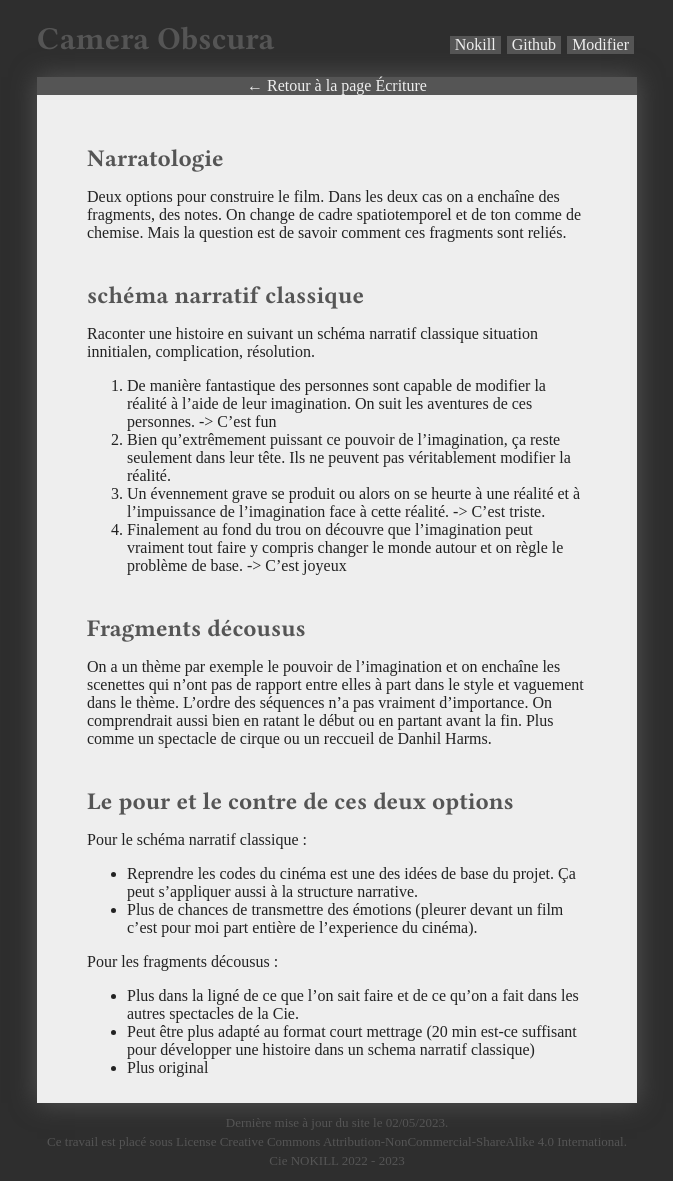
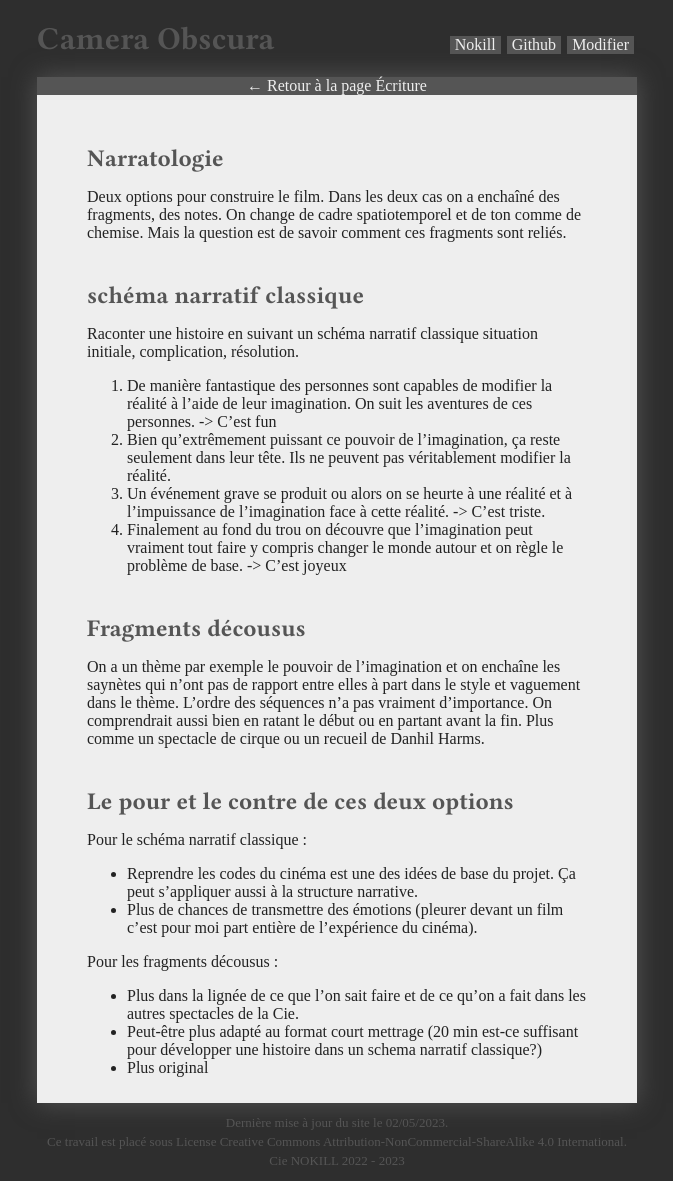
Before and after one commit to virginienokill/camera-obscura, a Jekyll site: the page built from contenu/ecriture/narratologie.md, in a window 1280 px wide. Shown: the whole page, without its empty margins (303-976 px from the left). Built offline with Jekyll 4.4.1, drawn with Linux system fonts in a browser that asks for light colours; some web fonts are replaced; our own code applies the rules of GitHub Pages for plain Markdown files; the repository's description, which GitHub fills in, is left out.

Commit message:
Update narratologie.md

```diff
--- a/contenu/ecriture/narratologie.md
+++ b/contenu/ecriture/narratologie.md
@@ -1,30 +1,30 @@
 # Narratologie
 
-Deux options pour construire le film. Dans les deux cas on a enchaîne des fragments, des notes. On change de cadre spatiotemporel et de ton comme de chemise. Mais la question est de savoir comment ces fragments sont reliés.
+Deux options pour construire le film. Dans les deux cas on a enchaîné des fragments, des notes. On change de cadre spatiotemporel et de ton comme de chemise. Mais la question est de savoir comment ces fragments sont reliés.
 
 ## schéma narratif classique
 
-Raconter une histoire en suivant un schéma narratif classique situation innitialen, complication, résolution.
+Raconter une histoire en suivant un schéma narratif classique situation initiale, complication, résolution.
 
-1. De manière fantastique des personnes sont capable de modifier la réalité à l'aide de leur imagination. On suit les aventures de ces personnes. -> C'est fun
+1. De manière fantastique des personnes sont capables de modifier la réalité à l'aide de leur imagination. On suit les aventures de ces personnes. -> C'est fun
 2. Bien qu'extrêmement puissant ce pouvoir de l'imagination, ça reste seulement dans leur tête. Ils ne peuvent pas véritablement modifier la réalité.
-3. Un évennement grave se produit ou alors on se heurte à une réalité et à l'impuissance de l'imagination face à cette réalité. -> C'est triste.
+3. Un événement grave se produit ou alors on se heurte à une réalité et à l'impuissance de l'imagination face à cette réalité. -> C'est triste.
 4. Finalement au fond du trou on découvre que l'imagination peut vraiment tout faire y compris changer le monde autour et on règle le problème de base. -> C'est joyeux
 
 
 ## Fragments décousus
 
-On a un thème par exemple le pouvoir de l'imagination et on enchaîne les scenettes qui n'ont pas de rapport entre elles à part dans le style et vaguement dans le thème. L'ordre des séquences n'a pas vraiment d'importance. On comprendrait aussi bien en ratant le début ou en partant avant la fin. Plus comme un spectacle de cirque ou un reccueil de Danhil Harms.
+On a un thème par exemple le pouvoir de l'imagination et on enchaîne les saynètes qui n'ont pas de rapport entre elles à part dans le style et vaguement dans le thème. L'ordre des séquences n'a pas vraiment d'importance. On comprendrait aussi bien en ratant le début ou en partant avant la fin. Plus comme un spectacle de cirque ou un recueil de Danhil Harms.
 
 ## Le pour et le contre de ces deux options
 
 Pour le schéma narratif classique :
 
 - Reprendre les codes du cinéma est une des idées de base du projet. Ça peut s'appliquer aussi à la structure narrative.
-- Plus de chances de transmettre des émotions (pleurer devant un film c'est pour moi part entière de l'experience du cinéma).
+- Plus de chances de transmettre des émotions (pleurer devant un film c'est pour moi part entière de l'expérience du cinéma).
 
 Pour les fragments décousus :
 
-- Plus dans la ligné de ce que l'on sait faire et de ce qu'on a fait dans les autres spectacles de la Cie.
-- Peut être plus adapté au format court mettrage (20 min est-ce suffisant pour développer une histoire dans un schema narratif classique)
+- Plus dans la lignée de ce que l'on sait faire et de ce qu'on a fait dans les autres spectacles de la Cie.
+- Peut-être plus adapté au format court mettrage (20 min est-ce suffisant pour développer une histoire dans un schema narratif classique?)
 - Plus original
```
